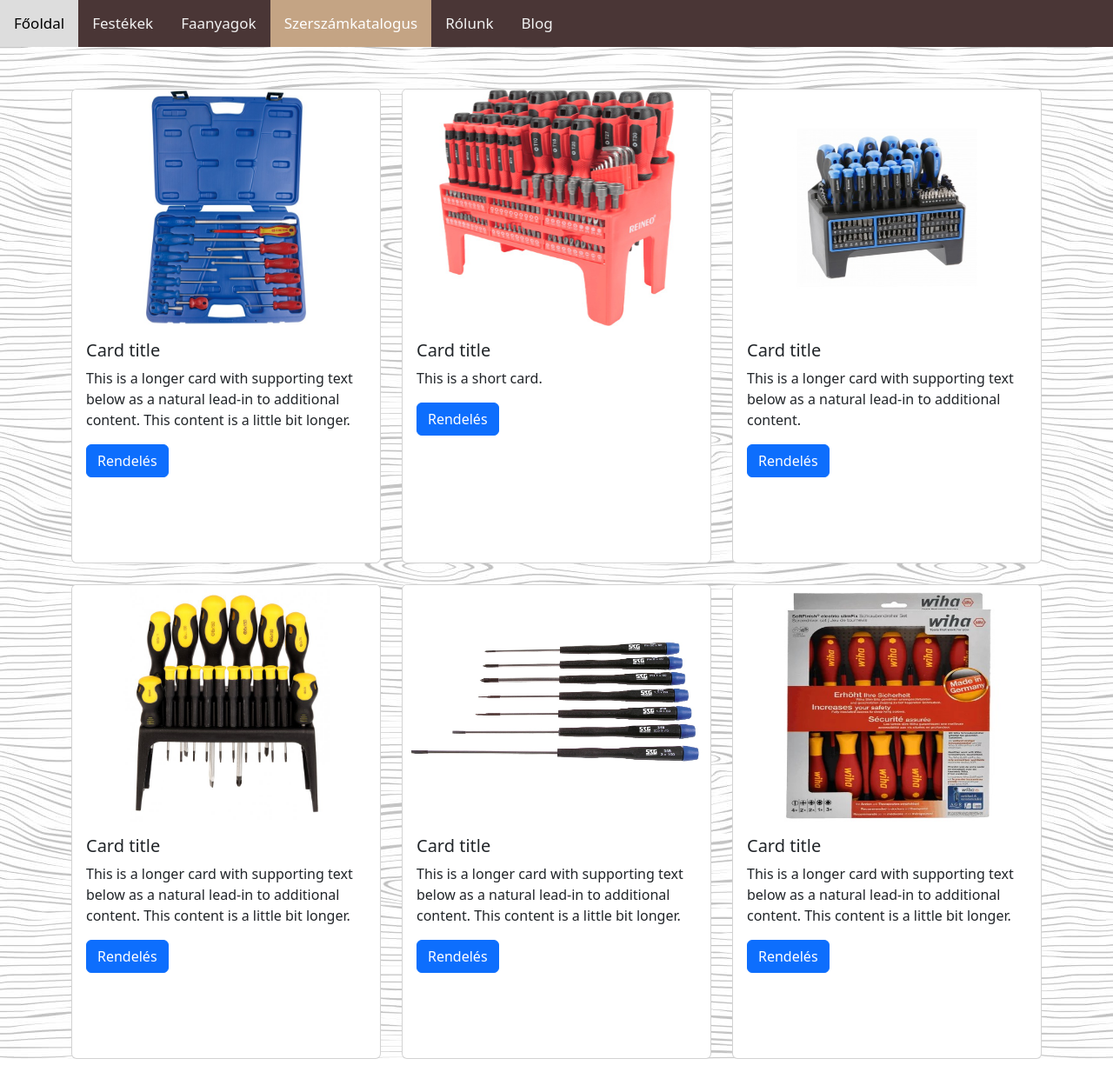
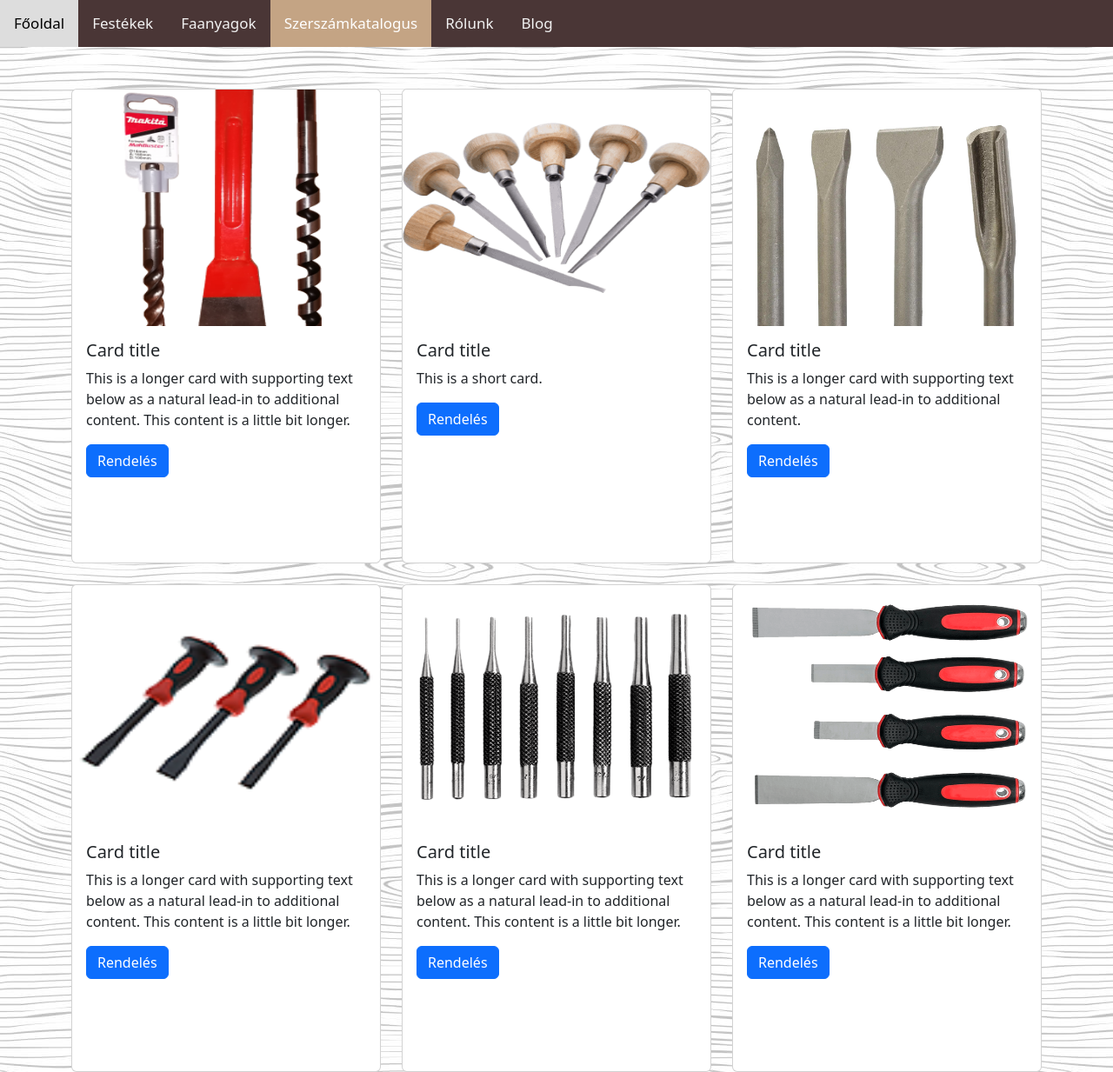
Before and after one commit to nagy-raul/Barkacs_projekt_Raul_Lehel, a plain HTML site: page szerszamok/veso.html in a window 1280 px wide. Shown: the whole page at 87% size. Drawn offline with nearby package versions, Linux system fonts and the light colour scheme; a web font is replaced by a local one.

Commit message:
minos spellign mistake

```diff
--- a/szerszamok/veso.html
+++ b/szerszamok/veso.html
@@ -29,7 +29,7 @@
         <div class="row row-cols-1 row-cols-md-3 g-4">
           <div class="col">
             <div class="card h-100">
-              <img src="../images/Szerszámok/Csavarhúzók/12-csavarhuzo.jpg" class="card-img-top h-50" alt="...">
+              <img src="../images/Szerszámok/Vésők/v.png" class="card-img-top h-50" alt="...">
               <div class="card-body">
                 <h5 class="card-title">Card title</h5>
                 <p class="card-text">This is a longer card with supporting text below as a natural lead-in to additional content. This content is a little bit longer.</p>
@@ -39,7 +39,7 @@
           </div>
           <div class="col">
             <div class="card h-100">
-              <img src="../images/Szerszámok/Csavarhúzók/allvanyos_csavarhuzo_keszlet.jpg" class="card-img-top h-50" alt="...">
+              <img src="../images/Szerszámok/Vésők/ves.png" class="card-img-top h-50" alt="...">
               <div class="card-body">
                 <h5 class="card-title">Card title</h5>
                 <p class="card-text">This is a short card.</p>
@@ -49,7 +49,7 @@
           </div>
           <div class="col">
             <div class="card h-100">
-              <img src="../images/Szerszámok/Csavarhúzók/csavarhuzo-szett.jpg" class="card-img-top h-50" alt="...">
+              <img src="../images/Szerszámok/Vésők/vese.jpg" class="card-img-top h-50" alt="...">
               <div class="card-body">
                 <h5 class="card-title">Card title</h5>
                 <p class="card-text">This is a longer card with supporting text below as a natural lead-in to additional content.</p>
@@ -59,7 +59,7 @@
           </div>
           <div class="col">
             <div class="card h-100">
-              <img src="../images/Szerszámok/Csavarhúzók/Csavarhúzó készlet.png" class="card-img-top h-50" alt="...">
+              <img src="../images/Szerszámok/Vésők/vesok.png" class="card-img-top h-50" alt="...">
               <div class="card-body">
                 <h5 class="card-title">Card title</h5>
                 <p class="card-text">This is a longer card with supporting text below as a natural lead-in to additional content. This content is a little bit longer.</p>
@@ -69,7 +69,7 @@
           </div>
           <div class="col">
             <div class="card h-100">
-              <img src="../images/Szerszámok/Csavarhúzók/SKG Műszerész Csavarhúzó Készlet.jpg" class="card-img-top h-50" alt="...">
+              <img src="../images/Szerszámok/Vésők/Vés.png" class="card-img-top h-50" alt="...">
               <div class="card-body">
                 <h5 class="card-title">Card title</h5>
                 <p class="card-text">This is a longer card with supporting text below as a natural lead-in to additional content. This content is a little bit longer.</p>
@@ -79,7 +79,7 @@
           </div>
           <div class="col">
             <div class="card h-100">
-              <img src="../images/Szerszámok/Csavarhúzók/szigetelt-csavarhuzo.jpg" class="card-img-top h-50" alt="...">
+              <img src="../images/Szerszámok/Vésők/Véső.png" class="card-img-top h-50" alt="...">
               <div class="card-body">
                 <h5 class="card-title">Card title</h5>
                 <p class="card-text">This is a longer card with supporting text below as a natural lead-in to additional content. This content is a little bit longer.</p>
```
Also changed, not shown: szerszamkatalogus.html (+1 -1 lines).
